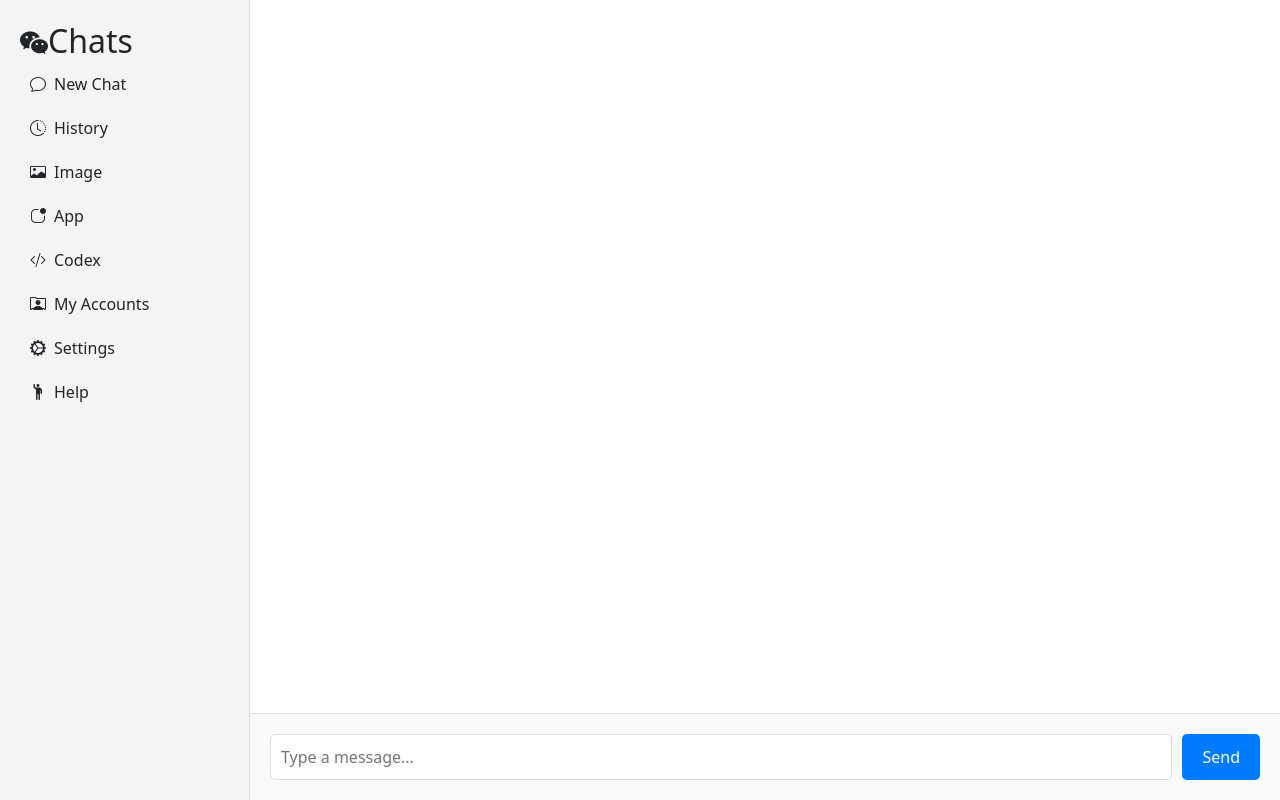
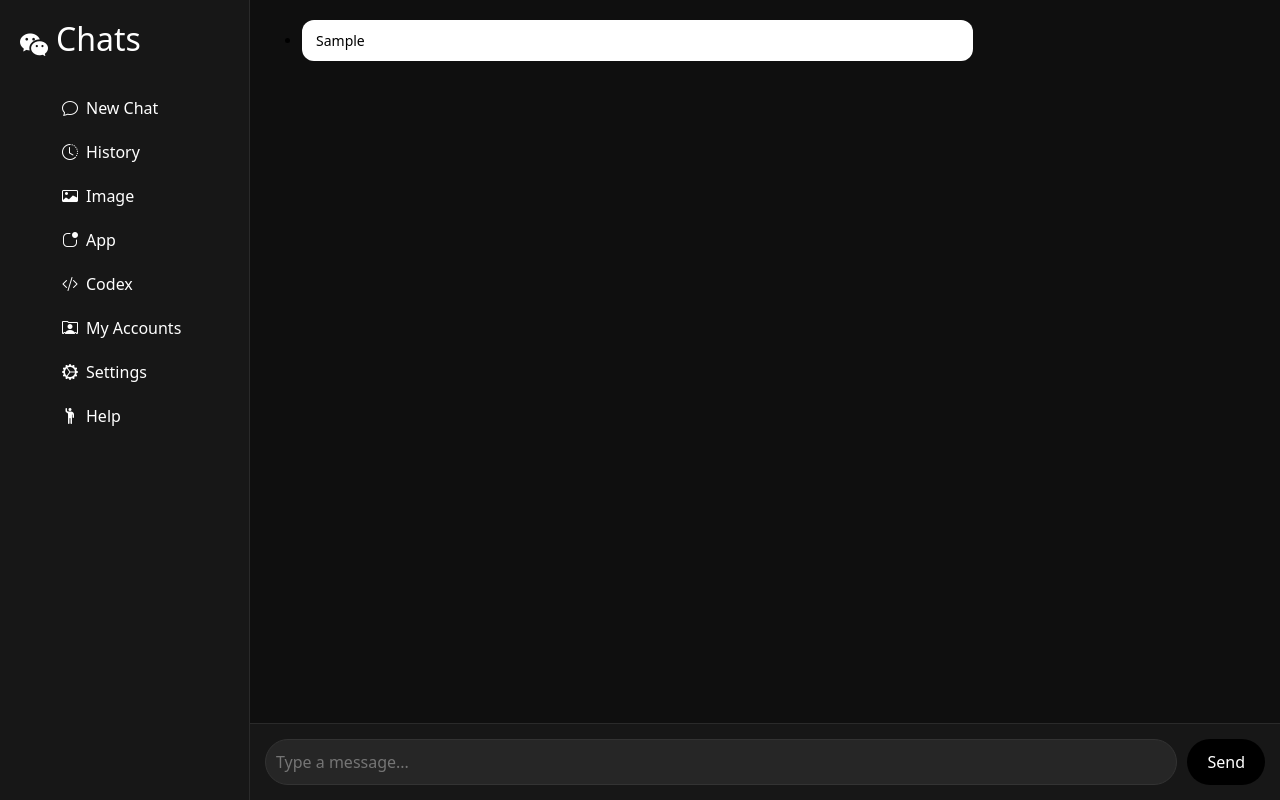
Before and after one commit to Mouli1912/MyChatBox, a website: page MyChat/public/index.html in a window 1280 px wide. Both pictures are taken after typing "Sample" into the empty fields and a click on the button "Send". Drawn offline with nearby package versions, Linux system fonts and the light colour scheme; no server answers.

Commit message:
Improve messaging UX and add dark theme
Update client JS to validate/send messages, show user messages instantly, add a reusable addMessage(msg, type) helper with auto-scroll, and filter/handle bot messages. Revamp CSS to a dark theme and refine layout: sidebar, logo sizing, message bubbles (user vs bot), input and send button styling, and hover/focus fixes. In server.js the default emitted welcome message was commented out to avoid sending an automatic bot message by default.

```diff
--- a/MyChat/public/script.js
+++ b/MyChat/public/script.js
@@ -8,18 +8,40 @@ document.addEventListener("DOMContentLoaded", () => {
 
   console.log("JS LOADED 🔥");
 
+  // SEND MESSAGE
   btn.addEventListener("click", () => {
-    console.log("CLICK WORKING 🔥");
+    const msg = input.value;
 
-    const msg = input.value;
+    if (msg.trim() === "") return;
+
+    // show user message instantly
+    addMessage(msg, "user");
+
     socket.emit("chatMessage", msg);
     input.value = "";
   });
 
+  // RECEIVE MESSAGE
   socket.on("chatMessage", (msg) => {
+    if (msg.includes("🤖")) {
+      addMessage(msg, "bot");
+    }
+  });
+
+  // FUNCTION to add message
+  function addMessage(msg, type) {
     const li = document.createElement("li");
+    li.classList.add("message", type);
     li.textContent = msg;
     messages.appendChild(li);
-  });
+
+    // socket.on("chatMessage", (msg) => {
+    // // const li = document.createElement("li");
+    // // li.textContent = msg;
+    // // messages.appendChild(li);
+    // // });
+    // auto scroll
+    messages.scrollTop = messages.scrollHeight;
+  }
 
 });
--- a/MyChat/public/style.css
+++ b/MyChat/public/style.css
@@ -4,116 +4,128 @@ body {
     font-family: Arial, sans-serif;
     display: flex;
     height: 100vh;
+    background-color: #0f0f0f;
+    color: white;
 }
 
+/* Sidebar */
 .sidebar {
     width: 250px;
-    background-color: #f4f4f4;
+    background-color: #171717;
     padding: 20px;
     box-sizing: border-box;
-    border-right: 1px solid #ddd;
-}
-
-.sidebar h2 {
-    margin-top: 0;
-}
-
-.sidebar-header {
-    display: flex;
-    align-items: center;
-    gap: 8px;
-
-}
-.sidebar-header h2{
-    margin: 0;
-}
-.logo {
-    font-size:100px;
-    font-weight: bold;
-    margin-right: 10px;
-    gap: px;
-    display: flex;
-    align-items: center;
-}
-
-.logo img {
-    width: 100px;
-
-}
-
-.sidebar ul {
-    list-style-type: none;
-    padding: 0;
+    border-right: 1px solid #2a2a2a;
+    color: white;
 }
 
 .sidebar li {
     padding: 10px;
     cursor: pointer;
-    border-radius: 5px;
+    border-radius: 6px;
+    display: flex;
+    align-items: center;
+    gap: 8px;
 }
 
 .sidebar li:hover {
-    background-color: #e0e0e0;
+    background-color: #2a2a2a;
 }
 
+/* Logo FIX */
+.logo {
+    display: flex;
+    align-items: center;
+    gap: 8px;
+    margin-bottom: 20px;
+}
+
+/* IMPORTANT: size control */
+.logo img {
+    width: 40px;   /* FIXED */
+    height: auto;
+}
+
+/* Main */
 .main-content {
     flex: 1;
     display: flex;
     flex-direction: column;
 }
 
+/* Chat window */
 .chat-window {
     flex: 1;
     padding: 20px;
     overflow-y: auto;
-    background-color: #fff;
+    background-color: #0f0f0f;
+    display: flex;
+    flex-direction: column;
 }
 
+/* Messages base */
 .message {
-    background-color: #007bff;
-    color: white;
-    padding: 10px;
-    border-radius: 10px;
+    padding: 10px 14px;
+    border-radius: 12px;
     margin-bottom: 10px;
     max-width: 70%;
+    font-size: 14px;
+    word-wrap: break-word;
 }
 
+/* User message */
+.user {
+    background-color: white;  /* FIX: now visible */
+    color: black;
+    align-self: flex-end;
+}
+
+/* Bot message */
+.bot {
+    background-color: #262626;
+    color: white;
+    align-self: flex-start;
+}
+
+/* Input area */
 .input-container {
     display: flex;
-    padding: 20px;
-    border-top: 1px solid #ddd;
-    background-color: #f9f9f9;
+    padding: 15px;
+    border-top: 1px solid #2a2a2a;
+    background-color: #171717;
 }
 
+/* Input */
 #messageInput {
     flex: 1;
     padding: 10px;
-    border: 1px solid #ddd;
-    border-radius: 5px;
+    border: 1px solid #333;
+    border-radius: 25px;
     margin-right: 10px;
+    background-color: #262626;
+    color: white;
+    outline: none;
 }
 
+/* Button FIX */
 #sendButton {
     padding: 10px 20px;
-    background-color: #007bff;
+    background-color: #000;  /* black */
     color: white;
     border: none;
-    border-radius: 5px;
+    border-radius: 25px;
     cursor: pointer;
+    outline: none;
 }
 
+/* remove blue click */
+#sendButton:focus,
+#sendButton:active {
+    outline: none;
+    box-shadow: none;
+    background-color: #000;
+}
+
+/* hover */
 #sendButton:hover {
-    background-color: #0056b3;
+    background-color: #222;
 }
- /*icon*/
-
- li{
-    display: flex;
-    align-items: center;
-    gap: 8px;
- }
-
- .bot-message{
-    color: grey;
-    font-style: italic;
- }
--- a/MyChat/server.js
+++ b/MyChat/server.js
@@ -13,8 +13,8 @@ const io = new Server(server);
 io.on("connection", (socket) => {
     console.log("user connected:", socket.id);
 
-    // default message
-    socket.emit("chatMessage", "🤖 How can I help you?");
+    // // default message
+    // socket.emit("chatMessage", "🤖 How can I help you?");
 
     socket.on("chatMessage", (msg) => {
         console.log("User:", msg);
```
